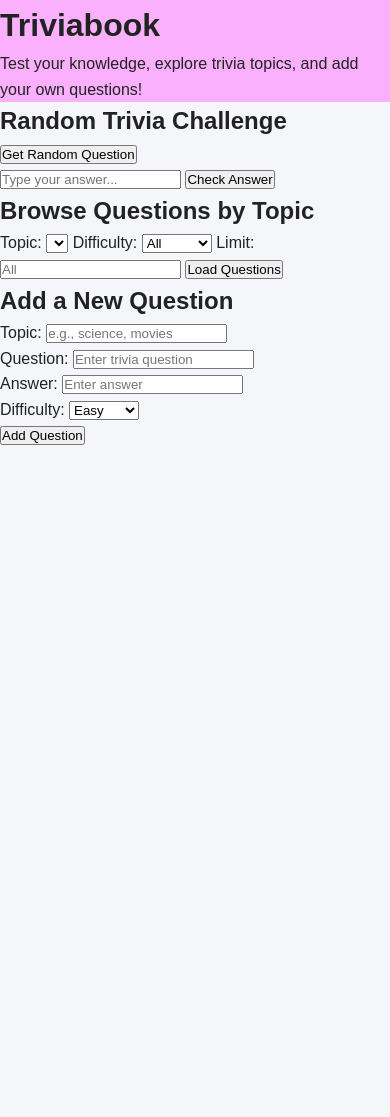
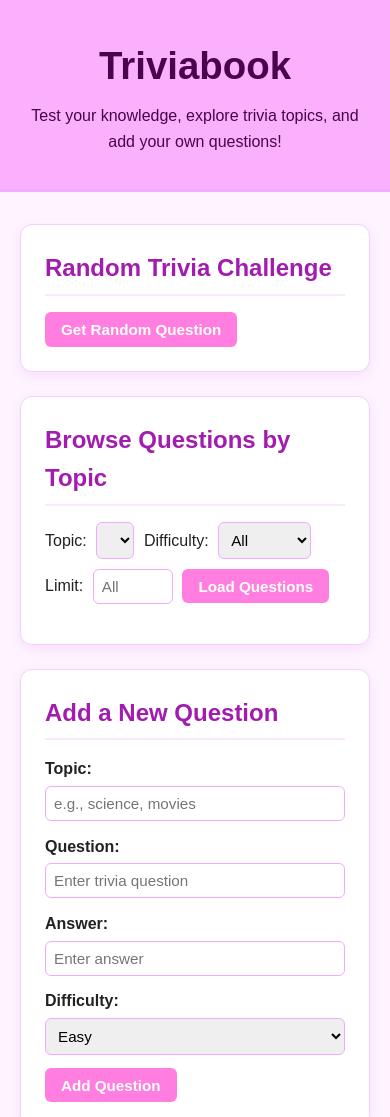
Before and after one commit to MariaBorjaReynoso/assignment6, a website: page public/index.html in a window 390 px wide. Shown: the top 1117 px of the page. Before the commit the page ends 844 px from the top, so only its background shows below. Drawn offline with Linux system fonts and the light colour scheme; no server answers.

Commit message:
adding more styles to the styles page

```diff
--- a/public/styles.css
+++ b/public/styles.css
@@ -14,65 +14,84 @@
 
 body {
   font-family: Arial, Helvetica, sans-serif;
-  background-color: #f4f6f9;
+  background-color: #fdf4ff;
   color: #222222;
   line-height: 1.6;
 }
 
 header {
-  background-color: #fbb0fd; header {
-  color: #ffffff;
+  background-color: #fbb0fd;
+  color: #4a044e;
   text-align: center;
-  padding: 2rem 1rem;
+  padding: 2.2rem 1rem;
+  border-bottom: 3px solid #f0abfc;
 }
 
 header h1 {
-  font-size: 2.2rem;
+  font-size: 2.4rem;
   margin-bottom: 0.4rem;
 }
 
 main {
-  max-width: 850px;
+  max-width: 1150px;
   margin: 2rem auto;
-  padding: 0 1rem;
-  display: flex;
-  flex-direction: column;
+  padding: 0 1.25rem;
+  display: grid;
+  grid-template-columns: 1fr 1.4fr;
+  grid-template-areas:
+    "random browse"
+    "add browse";
   gap: 1.5rem;
+  align-items: start;
+}
+
+#random-section {
+  grid-area: random;
+}
+
+#browse-section {
+  grid-area: browse;
+}
+
+#add-section {
+  grid-area: add;
 }
 
 .card {
   background-color: #ffffff;
-  border-radius: 8px;
+  border-radius: 12px;
   padding: 1.5rem;
-  box-shadow: 0 2px 6px rgba(0, 0, 0, 0.1);
+  box-shadow: 0 4px 12px rgba(217, 70, 239, 0.12);
+  border: 1px solid #f5d0fe;
 }
 
 .card h2 {
-  color: #1e3a8a;
+  color: #a21caf;
   margin-bottom: 1rem;
-  border-bottom: 2px solid #e5e7eb;
+  border-bottom: 2px solid #fae8ff;
   padding-bottom: 0.4rem;
 }
 
 button {
   background-color: #ff7edf;
   color: #ffffff;
+  font-weight: bold;
   border: none;
   padding: 0.55rem 1rem;
-  border-radius: 5px;
+  border-radius: 6px;
   cursor: pointer;
   font-size: 0.95rem;
 }
 
 button:hover {
-  background-color: #ff82e6;
+  background-color: #e866c8;
 }
 
 input,
 select {
   padding: 0.5rem;
-  border: 1px solid #cbd5e1;
-  border-radius: 5px;
+  border: 1px solid #f0abfc;
+  border-radius: 6px;
   font-size: 0.95rem;
 }
 
@@ -89,20 +108,20 @@ select {
 }
 
 .question-item {
-  border: 1px solid #e2e8f0;
-  border-radius: 6px;
+  border: 1px solid #f5d0fe;
+  border-radius: 8px;
   padding: 0.9rem;
   margin-bottom: 0.75rem;
-  background-color: #f8fafc;
+  background-color: #fdf4ff;
 }
 
 .badge {
   display: inline-block;
-  background-color: #dbeafe;
-  color: #1e40af;
+  background-color: #fae8ff;
+  color: #86198f;
   font-size: 0.8rem;
   font-weight: bold;
-  padding: 0.2rem 0.5rem;
+  padding: 0.2rem 0.55rem;
   border-radius: 4px;
   margin-bottom: 0.4rem;
   text-transform: uppercase;
@@ -143,9 +162,9 @@ select {
 #random-question-box {
   margin-top: 1rem;
   padding: 1rem;
-  background-color: #f8fafc;
-  border-radius: 6px;
-  border: 1px solid #e2e8f0;
+  background-color: #fdf4ff;
+  border-radius: 8px;
+  border: 1px solid #f5d0fe;
 }
 
 #guess-form {
@@ -157,4 +176,13 @@ select {
 #guess-form input {
   flex: 1;
 }
+
+@media (max-width: 800px) {
+  main {
+    grid-template-columns: 1fr;
+    grid-template-areas:
+      "random"
+      "browse"
+      "add";
+  }
 }
```
